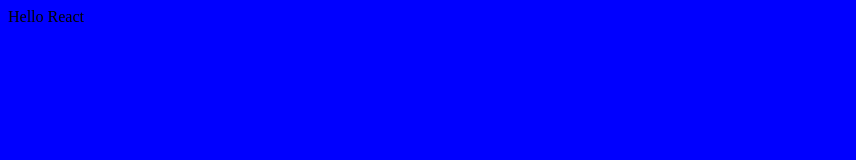
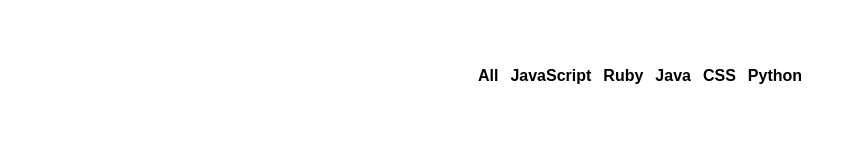
Before and after one commit to adauren/coders-battle, a React app: page / in a window 1280 px wide. Shown: the whole page, without its empty margins (0-856 px from the left). Built offline with nearby package versions, Linux system fonts and the light colour scheme.

Commit message:
Popular component created

```diff
--- /dev/null
+++ b/app/components/Popular.js
@@ -0,0 +1,17 @@
+import React from "react";
+
+export default class Popular extends React.Component {
+  render() {
+    const languages = ["All", "JavaScript", "Ruby", "Java", "CSS", "Python"];
+
+    return (
+      <ul className="flex-center">
+        {languages.map(language => (
+          <li key={language}>
+            <button className="btn-clear nav-link">{language}</button>
+          </li>
+        ))}
+      </ul>
+    );
+  }
+}
--- a/app/index.css
+++ b/app/index.css
@@ -1,3 +1,43 @@
+html,
+body,
+#app {
+  margin: 0;
+  height: 100%;
+  width: 100%;
+}
+
 body {
-  background-color: blue;
+  font-family: Arial, "Helvetica Neue", Helvetica, sans-serif;
 }
+
+ul {
+  padding: 0;
+}
+
+li {
+  list-style-type: none;
+}
+
+.container {
+  max-width: 1200px;
+  margin: 0 auto;
+  padding: 50px;
+}
+
+.flex-center {
+  display: flex;
+  justify-content: center;
+  align-items: center;
+}
+
+.btn-clear {
+  border: none;
+  background: transparent;
+}
+
+.nav-link {
+  font-size: 16px;
+  font-weight: bold;
+  text-decoration: none;
+  color: inherit;
+}
--- a/app/index.js
+++ b/app/index.js
@@ -1,10 +1,15 @@
 import React from "react";
 import ReactDOM from "react-dom";
 import "./index.css";
+import Popular from "./components/Popular";
 
 export default class App extends React.Component {
   render() {
-    return <div>Hello React</div>;
+    return (
+      <div className="container">
+        <Popular />
+      </div>
+    );
   }
 }
 
```
